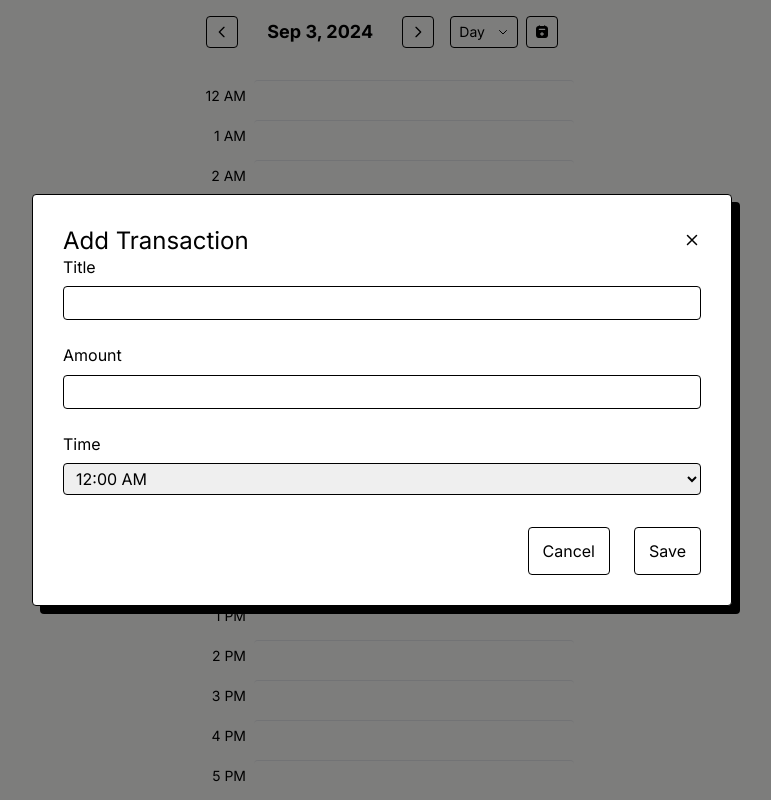
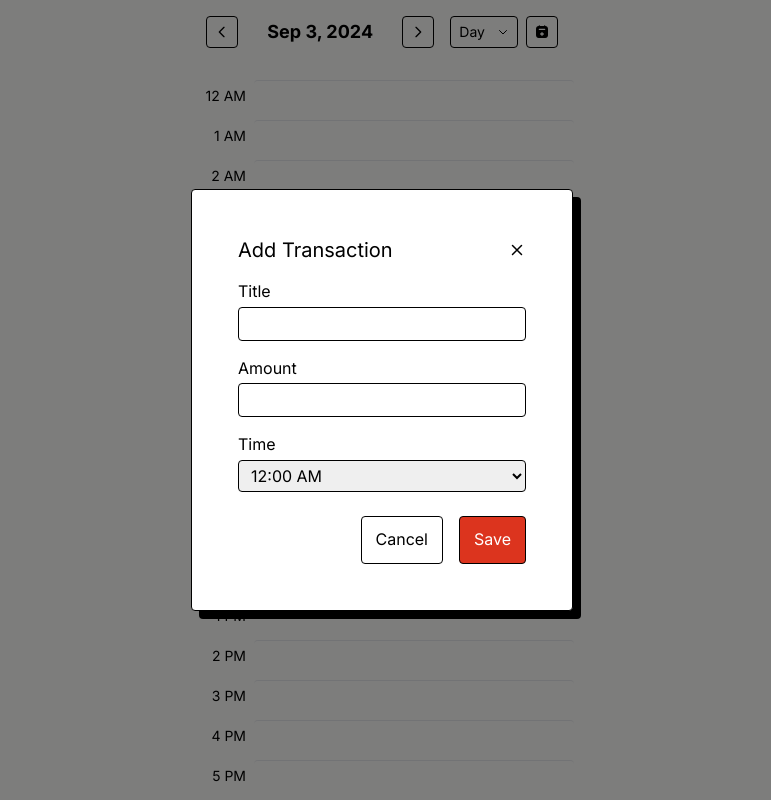
Before and after one commit to m2rads/financial-calendar, a Next.js app: page /calendar in a window 1280 px wide. Both pictures are taken after a click on the button 800 px from the left and 32 px from the top of the page. Shown: the top 800 px of the page, without its empty margins (258-1029 px from the left). Built offline with nearby package versions, Linux system fonts and the light colour scheme.

Commit message:
reafacotr dialog component to make the width adjustable to the content width

```diff
--- a/components/Calendar.tsx
+++ b/components/Calendar.tsx
@@ -53,6 +53,17 @@ const Calendar: React.FC = () => {
   const handleViewChange = (view: 'day' | 'week' | 'month' | 'year') => {
     setCurrentView(view);
     setIsViewDropdownOpen(false);
+  };
+
+  const generateTimeOptions = () => {
+    const options = [];
+    for (let hour = 0; hour < 24; hour++) {
+      for (let minute = 0; minute < 60; minute += 15) {
+        const time = new Date(2023, 0, 1, hour, minute);
+        options.push(format(time, 'h:mm a'));
+      }
+    }
+    return options;
   };
 
   return (
@@ -122,15 +133,15 @@ const Calendar: React.FC = () => {
 
       {/* Dialog */}
       <Dialog isOpen={isDialogOpen} onClose={() => setIsDialogOpen(false)}>
-        <DialogContent>
-          <DialogHeader>
-            <DialogTitle>Add Transaction</DialogTitle>
+        <DialogContent className="w-80 max-w-full p-4">
+          <DialogHeader className="mb-4">
+            <DialogTitle className="text-xl">Add Transaction</DialogTitle>
             <DialogClose onClick={() => setIsDialogOpen(false)} />
           </DialogHeader>
           <DialogDescription>
-            <div className="space-y-6">
+            <div className="space-y-4">
               <div>
-                <Label htmlFor="eventTitle" className="mb-2 block">Title</Label>
+                <Label htmlFor="eventTitle" className="mb-1 block">Title</Label>
                 <input
                   id="eventTitle"
                   type="text"
@@ -140,7 +151,7 @@ const Calendar: React.FC = () => {
                 />
               </div>
               <div>
-                <Label htmlFor="amount" className="mb-2 block">Amount</Label>
+                <Label htmlFor="amount" className="mb-1 block">Amount</Label>
                 <input
                   id="amount"
                   type="number"
@@ -150,28 +161,25 @@ const Calendar: React.FC = () => {
                 />
               </div>
               <div>
-                <Label htmlFor="time" className="mb-2 block">Time</Label>
+                <Label htmlFor="time" className="mb-1 block">Time</Label>
                 <select
                   id="time"
                   value={selectedTime}
                   onChange={(e) => setSelectedTime(e.target.value)}
                   className="w-full border border-black rounded px-2 py-1"
                 >
-                  {hours.map((hour) => {
-                    const formattedHour = hour === 0 ? '12:00 AM' : hour < 12 ? `${hour}:00 AM` : hour === 12 ? '12:00 PM' : `${hour - 12}:00 PM`;
-                    return (
-                      <option key={hour} value={formattedHour}>
-                        {formattedHour}
-                      </option>
-                    );
-                  })}
+                  {generateTimeOptions().map((time) => (
+                    <option key={time} value={time}>
+                      {time}
+                    </option>
+                  ))}
                 </select>
               </div>
             </div>
           </DialogDescription>
-          <DialogFooter className="mt-8">
-            <Button onClick={() => setIsDialogOpen(false)} variant="default" className="mr-2">Cancel</Button>
-            <Button onClick={handleSave} variant="default">Save</Button>
+          <DialogFooter className="mt-6 flex justify-end">
+            <Button onClick={() => setIsDialogOpen(false)} variant="default">Cancel</Button>
+            <Button onClick={handleSave} textColor='white' className='bg-[rgba(220,52,30,1)]' variant="default">Save</Button>
           </DialogFooter>
         </DialogContent>
       </Dialog>
--- a/components/ui/dialog.tsx
+++ b/components/ui/dialog.tsx
@@ -18,7 +18,7 @@ const Dialog: React.FC<DialogProps> = ({ children, isOpen, onClose, variant = "h
       <div
         className={cn(
           "flex flex-col justify-start items-start gap-4 p-[30px] border border-black border-solid rounded box-border bg-white shadow-[8px_8px_0px_0px_rgba(0,0,0,1)]",
-          variant === "horizontal" ? "w-[700px]" : "w-80"
+          variant === "horizontal" ? "max-w-[700px] w-auto" : "w-80"
         )}
       >
         {children}
```
